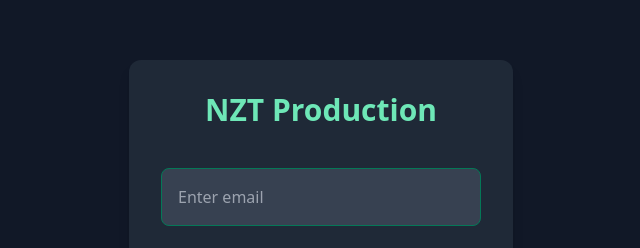
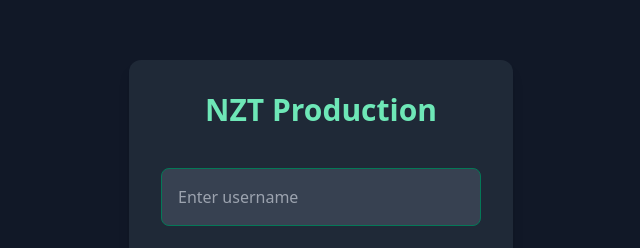
Before and after one commit to NsamaX/nzt-production-report, a React (Vite) app: page / in a window 1280 px wide. Shown: the part 160-408 px from the top of the page, without its empty margins (319-959 px from the left). Built offline with nearby package versions, Linux system fonts and the light colour scheme; no server answers.

Commit message:
sign in using username

```diff
--- a/src/App.jsx
+++ b/src/App.jsx
@@ -1,6 +1,6 @@
 import React, { useState, useEffect } from 'react';
 import { onAuthStateChanged, signOut } from 'firebase/auth';
-import { doc, getDoc } from 'firebase/firestore';
+import { collection, query, where, getDocs } from 'firebase/firestore';
 import { auth, db } from './firebaseConfig';
 
 import SignIn from './page/sign_in';
@@ -18,15 +18,21 @@ function App() {
     const [authLoading, setAuthLoading] = useState(true);
 
     const checkUserRole = async (uid) => {
-        const roles = ['admin', 'manager', 'staff'];
-        for (let role of roles) {
-            const roleDocRef = doc(db, 'roles', role);
-            const roleDocSnap = await getDoc(roleDocRef);
-            if (roleDocSnap.exists() && Array.isArray(roleDocSnap.data().userId) && roleDocSnap.data().userId.includes(uid)) {
-                return role;
+        try {
+            const rolesRef = collection(db, 'roles');
+            const q = query(rolesRef, where('userId', 'array-contains', uid));
+            const querySnapshot = await getDocs(q);
+
+            if (!querySnapshot.empty) {
+                const roleDoc = querySnapshot.docs[0];
+                const roleData = roleDoc.data();
+                return roleData.name || 'staff';
             }
+            return 'staff';
+        } catch (error) {
+            console.error("Error checking user role:", error.message);
+            return 'staff';
         }
-        return 'staff';
     };
 
     useEffect(() => {
--- a/src/page/sign_in.jsx
+++ b/src/page/sign_in.jsx
@@ -5,21 +5,23 @@ import { auth } from '../firebaseConfig';
 const getAuthErrorMsg = (code) => {
   switch (code) {
     case 'auth/user-not-found':
-    case 'auth/wrong-password':    return 'Incorrect email or password.';
-    case 'auth/invalid-email':     return 'Invalid email format.';
+    case 'auth/wrong-password':    return 'Incorrect username or password.';
+    case 'auth/invalid-email':     return 'Invalid username format.';
     case 'auth/too-many-requests': return 'Too many login attempts. Please try again later.';
     default:                       return 'An error occurred during login.';
   }
 };
 
 const SignIn = ({ onSignIn }) => {
-  const [email, setEmail] = useState('');
+  const [username, setUsername] = useState('');
   const [password, setPassword] = useState('');
   const [error, setError] = useState(null);
 
   const handleSignIn = async (e) => {
     e.preventDefault();
     setError(null);
+
+    const email = `${username}@gmail.com`;
 
     try {
       await signInWithEmailAndPassword(auth, email, password);
@@ -42,12 +44,12 @@ const SignIn = ({ onSignIn }) => {
           NZT Production
         </label>
         <input
-          type="email"
-          placeholder="Enter email"
-          value={email}
-          onChange={(e) => setEmail(e.target.value)}
+          type="text"
+          placeholder="Enter username"
+          value={username}
+          onChange={(e) => setUsername(e.target.value)}
           className={inputStyle}
-          aria-label="Email"
+          aria-label="Username"
           required
         />
         <input
```
